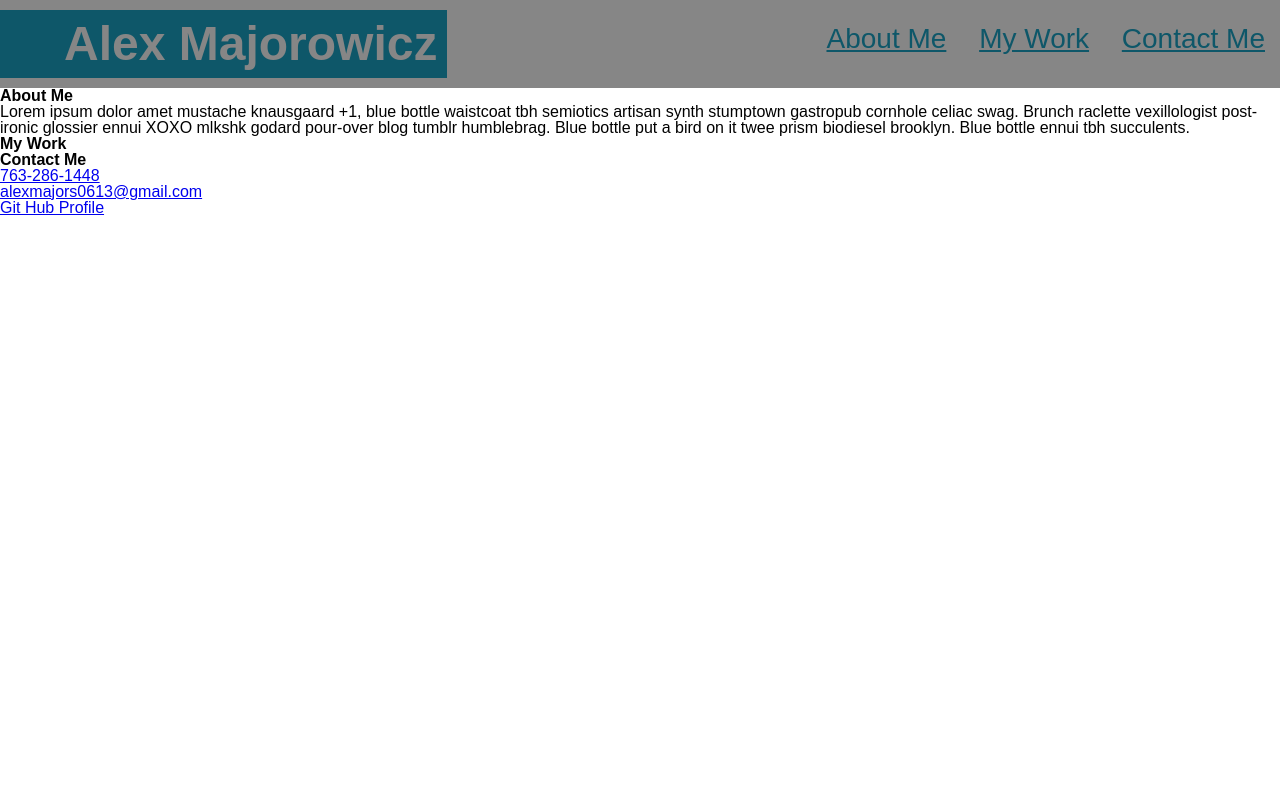
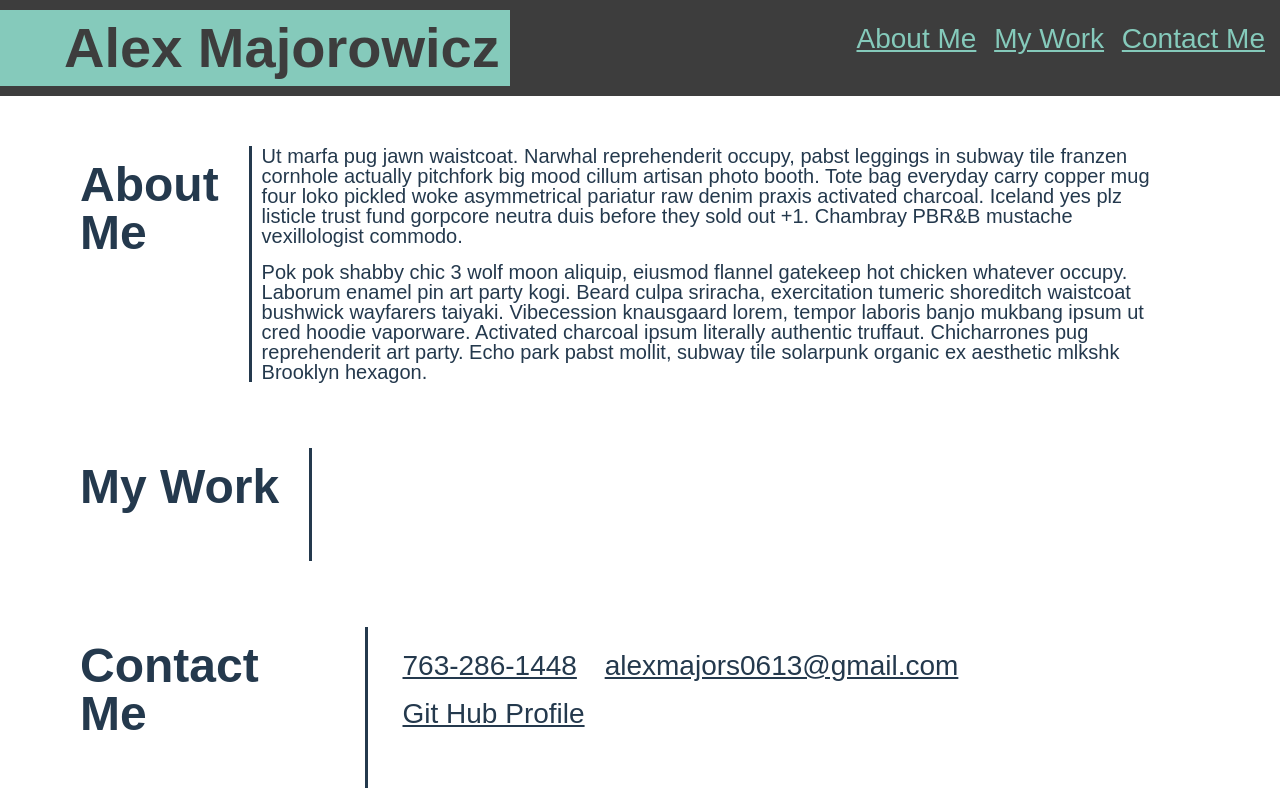
Before and after one commit to Denitrix/Module-2-Challenge, a plain HTML site: page index.html in a window 1280 px wide. Drawn offline with Linux system fonts and the light colour scheme.

Commit message:
add body styles

```diff
--- a/assets/css/styles.css
+++ b/assets/css/styles.css
@@ -1,7 +1,7 @@
 :root {
-    --text: #fff;
-    --header-background: rgb(134, 134, 134);
-    --secondary-text: rgb(14, 87, 105);
+    --text: rgb(36, 57, 77);
+    --header-background: rgb(61, 61, 61);
+    --secondary-text: rgb(133, 202, 187);
     --border-radius: 50px;
   }
 
@@ -17,7 +17,7 @@ header h1 {
     padding-left: 5%;
     background-color: var(--secondary-text) ;
     color: var(--header-background);
-    font-size: 48px;
+    font-size: 56px;
 }
 
 header ul {
@@ -28,9 +28,50 @@ header ul {
 
 header li {
     display: inline-block;
-    margin-left: 25px;
+    margin-left: 10px;
 }
 
 header a {
     color: var(--secondary-text);
 }
+
+section {
+    color: var(--text);
+    display: flex;
+    flex-direction: row;
+}
+
+.content {
+    margin: 50px 100px 0 30px;
+    padding-left: 10px;
+    border-left: solid var(--text);
+    justify-content: left;
+}
+
+h2 {
+    font-size: 48px;
+    margin: 50px 0;
+    margin-left: 80px;
+    padding-top: 15px;
+    justify-content: right;
+}
+
+#aboutMe p {
+    font-size: 20px;
+}
+
+#contactMe ul {
+    padding: 15px;
+    float: right;
+    font-size: 28px;
+}
+
+#contactMe li {
+    display: inline-block;
+    margin: 10px;
+}
+
+
+#contactMe a {
+    color: var(--text);
+}
--- a/index.html
+++ b/index.html
@@ -18,24 +18,40 @@
         </ul>
     </header>
 
-    <section class="aboutMe">
+    <section id="aboutMe">
         <h2>About Me</h2>
         <div class="content">
-            <p>Lorem ipsum dolor amet mustache knausgaard +1, blue bottle waistcoat tbh semiotics artisan synth
-                stumptown gastropub cornhole celiac swag. Brunch raclette vexillologist post-ironic glossier ennui
-                XOXO mlkshk godard pour-over blog tumblr humblebrag. Blue bottle put a bird on it twee prism
-                biodiesel brooklyn. Blue bottle ennui tbh succulents.</p>
+            <p>Ut marfa pug jawn waistcoat. Narwhal reprehenderit occupy,
+                pabst leggings in subway tile franzen cornhole actually
+                pitchfork big mood cillum artisan photo booth. Tote bag
+                everyday carry copper mug four loko pickled woke
+                asymmetrical pariatur raw denim praxis activated charcoal.
+                Iceland yes plz listicle trust fund gorpcore neutra duis
+                before they sold out +1. Chambray PBR&B mustache
+                vexillologist commodo.</p>
+                <br>
+            <p>Pok pok shabby chic 3 wolf moon aliquip,
+                eiusmod flannel gatekeep hot chicken whatever occupy.
+                Laborum enamel pin art party kogi. Beard culpa sriracha,
+                exercitation tumeric shoreditch waistcoat bushwick
+                wayfarers taiyaki. Vibecession knausgaard lorem,
+                tempor laboris banjo mukbang ipsum ut cred hoodie
+                vaporware. Activated charcoal ipsum literally authentic
+                truffaut. Chicharrones pug reprehenderit art party.
+                Echo park pabst mollit, subway tile solarpunk organic
+                ex aesthetic mlkshk Brooklyn hexagon.</p>
+            <!-- <p>Plaid mlkshk vice, sed prism pug snackwave tacos in chia forage offal dolore marxism umami. Pariatur vexillologist esse mlkshk. Leggings beard disrupt, unicorn next level pinterest blue bottle chambray hexagon ad gochujang YOLO post-ironic in. Lo-fi in consectetur ullamco prism. Skateboard keytar exercitation green juice incididunt 8-bit in grailed, scenester viral nostrud butcher celiac succulents. Vegan proident tote bag laborum air plant authentic organic. Photo booth pariatur literally actually.</p> -->
         </div>
     </section>
-
-    <section class="myWork">
+    <br>
+    <section id="myWork">
         <h2>My Work</h2>
         <div class="content">
 
         </div>
     </section>
-
-    <section class="contactMe">
+    <br>
+    <section id="contactMe">
         <h2>Contact Me</h2>
         <div class="content">
             <ul>
```
